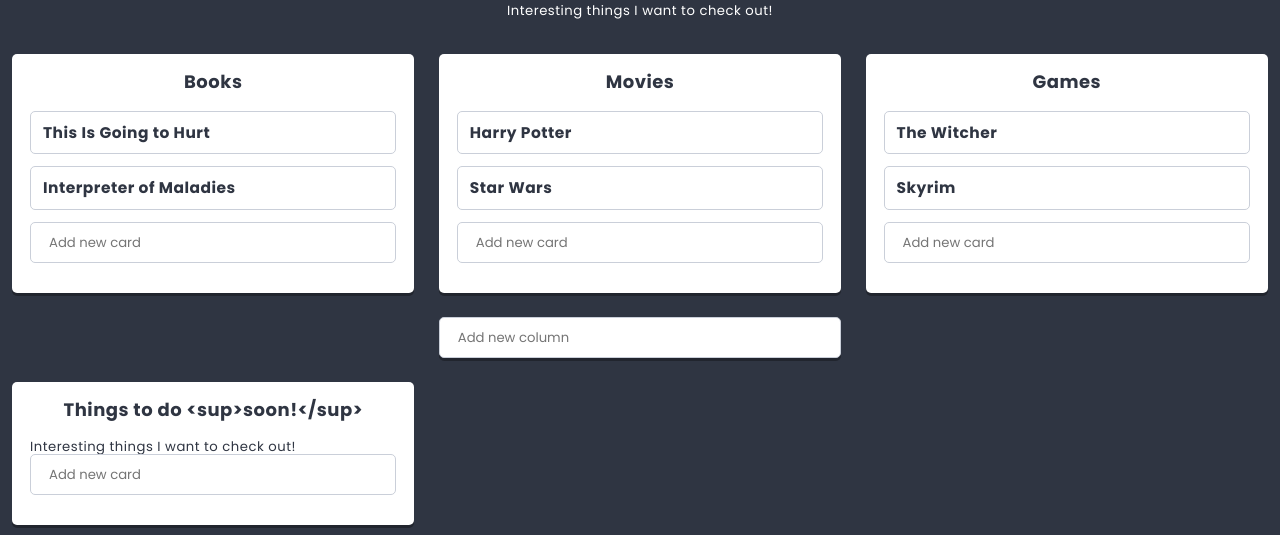
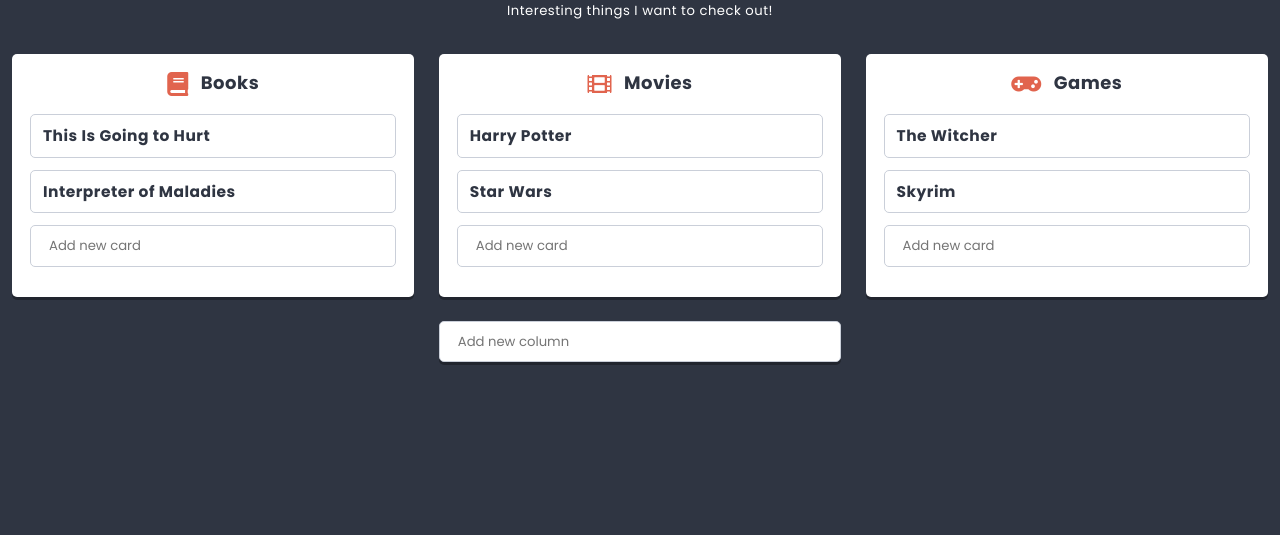
Before and after one commit to marksoft92/first-app-in-react, a React app: page / in a window 1280 px wide. Shown: the part 417-952 px from the top of the page. After the commit the page ends 821 px from the top, so only its background shows below. Built offline with nearby package versions, Linux system fonts and the light colour scheme.

Commit message:
icon in components

```diff
--- a/src/components/App/App.js
+++ b/src/components/App/App.js
@@ -13,7 +13,7 @@ class App extends React.Component {
   <h1 className={styles.title}>{pageContents.title}</h1>
   <h2 className={styles.subtitle}>{pageContents.subtitle}</h2>
   <List {...listData} />
-  <Column {...listData} />
+
 
 </main>
     )
--- a/src/components/Column/Column.js
+++ b/src/components/Column/Column.js
@@ -4,17 +4,19 @@ import Card from '../Card/Card.js';
 
 import Creator from '../Creator/Creator.js';
 import PropTypes from 'prop-types';
-import {settings} from '../../data/dataStore.js';
+import {settings, pageContents, listData} from '../../data/dataStore.js';
 import ReactHtmlParser from 'react-html-parser';
+import Icon from '../Icon.js';
 class Column extends React.Component {
     state = {
         cards: this.props.cards || [],
       }
       static propTypes = {
         title: PropTypes.node,
-
+       icon: PropTypes.node,
         description: PropTypes.node,
         cards: PropTypes.array,
+
       }
       static defaultProps = {
        description: settings.defaultColumnDescription,
@@ -38,11 +40,8 @@ class Column extends React.Component {
         return (
             <section className={styles.component}>
 
-        <h3 className={styles.title}>{this.props.title}</h3>
-            <div className={styles.description}>
+        <h3 className={styles.title}><span className={styles.icon}><i className={`fas fa-${this.props.icon}`}></i></span>{this.props.title}</h3>
 
-      {ReactHtmlParser(this.props.description)}
-    </div>
     <div className={styles.cards}>
     {this.state.cards.map(({key, ...cardProps}) => (
       <Card key={key} {...cardProps} />
--- /dev/null
+++ b/src/components/Icon.js
@@ -0,0 +1,8 @@
+import React from 'react';
+
+
+
+const Icon = props => (<i className={`fas fa-${props.icon}`}></i>);
+console.log(Icon)
+
+export default Icon;
--- a/src/components/List/List.js
+++ b/src/components/List/List.js
@@ -4,7 +4,7 @@ import Hero from '../Hero/Hero.js';
 import Column from '../Column/Column.js';
 import Creator from '../Creator/Creator.js';
 import PropTypes from 'prop-types';
-
+import Icon from '../Icon.js'
 import {settings} from '../../data/dataStore.js';
 import ReactHtmlParser from 'react-html-parser';
 class List extends React.Component {
@@ -16,6 +16,7 @@ class List extends React.Component {
     image: PropTypes.string,
     description: PropTypes.node,
     columns: PropTypes.array,
+    icon: PropTypes.node,
   }
   static defaultProps = {
    description: settings.defaultListDescription,
```
